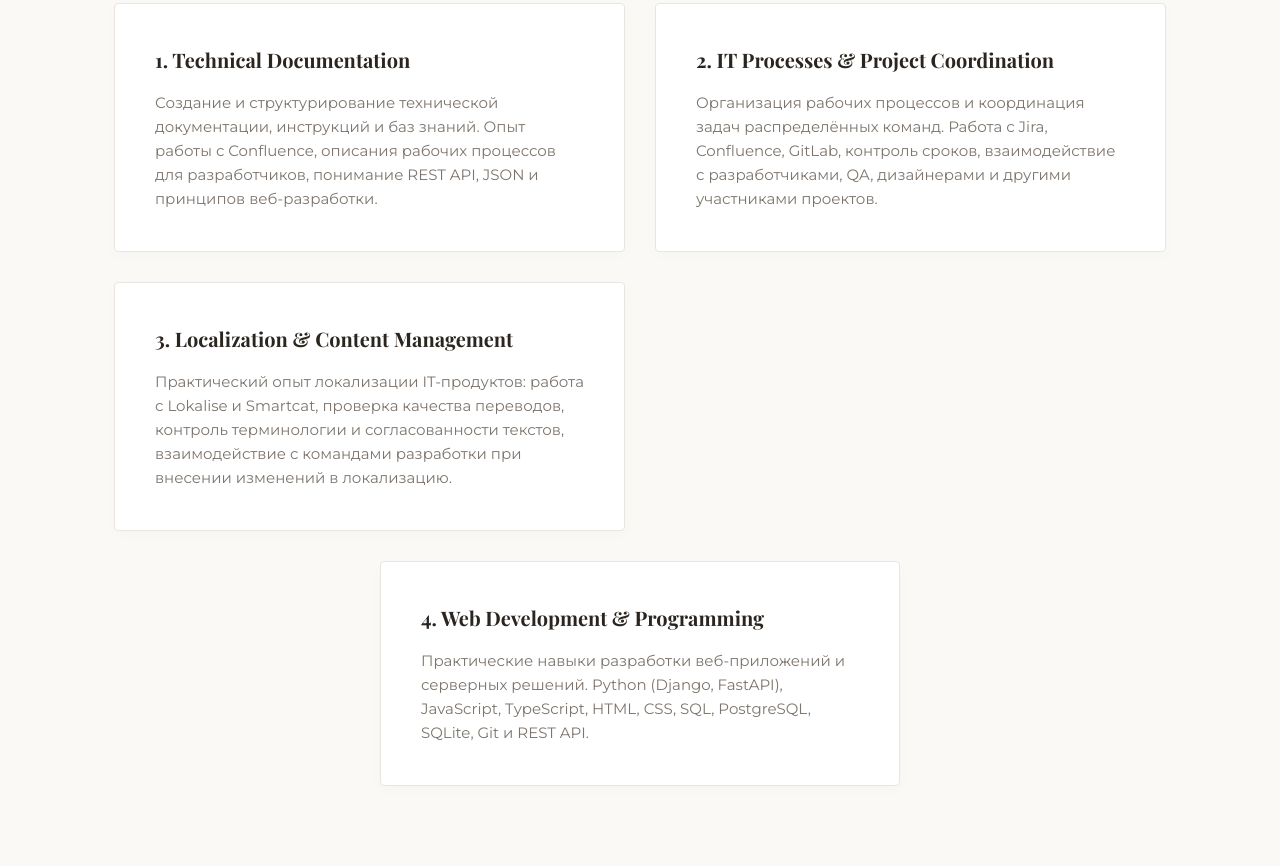
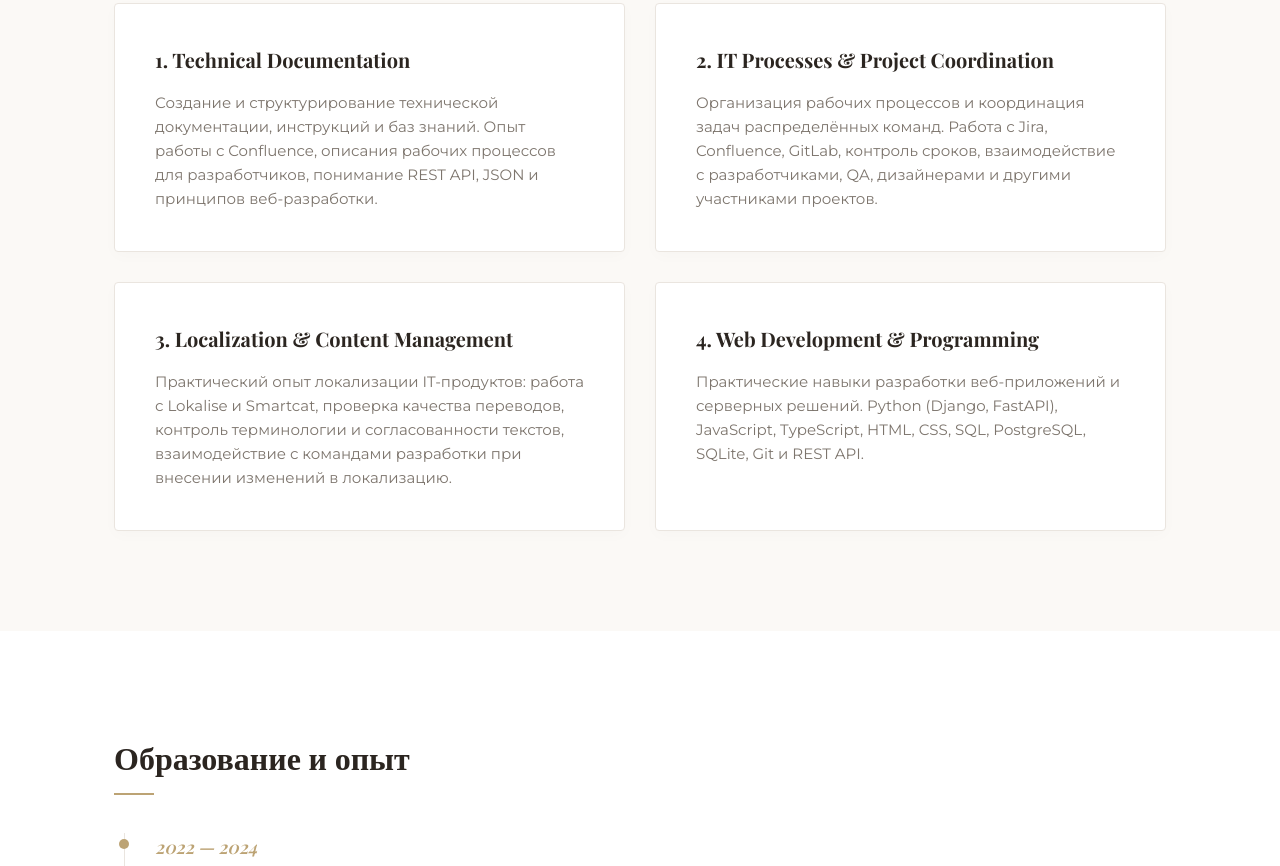
Before and after one commit to alenariev/MyPortfolio, a website built with Vite: page frontend/index.html in a window 1280 px wide. Shown: the part 914-1780 px from the top of the page. Built offline with nearby package versions, Linux system fonts and the light colour scheme; a web font is replaced by a local one.

Commit message:
Update portfolio

```diff
--- a/frontend/index.html
+++ b/frontend/index.html
@@ -214,7 +214,7 @@
         <div class="contact-container">
           <div class="contact-info">
             <h2>Связаться со мной</h2>
-            <p>Открыта к профессиональным предложениям и интересным задачам в сфере IT.</strong>.
+            <p>Открыта к профессиональным предложениям и интересным задачам в сфере IT.</strong>
             </p>
             <div class="contact-methods">
               <p><strong>Telegram:</strong> <a href="https://t.me/alenariev" target="_blank" rel="noopener">@alenariev</a></p>
--- a/frontend/src/style.css
+++ b/frontend/src/style.css
@@ -284,6 +284,7 @@ h1 {
     gap: 30px;
 }
 
+
 .card, .project-card {
     background-color: var(--bg-white);
     padding: 40px;
@@ -490,16 +491,6 @@ h1 {
 
 /* --- АДАПТИВНОСТЬ ДЛЯ МОБИЛЬНЫХ УСТРОЙСТВ --- */
 
-/* Логика для компьютера (экраны больше 900px) */
-@media (min-width: 901px) {
-    .card-grid .card:last-child {
-        grid-column: 1 / -1;
-        max-width: 520px;
-        margin: 0 auto;
-        width: 100%;
-    }
-}
-
 /* Логика для смартфонов и планшетов (экраны до 900px) */
 @media (max-width: 900px) {
     .grid-hero {
```
